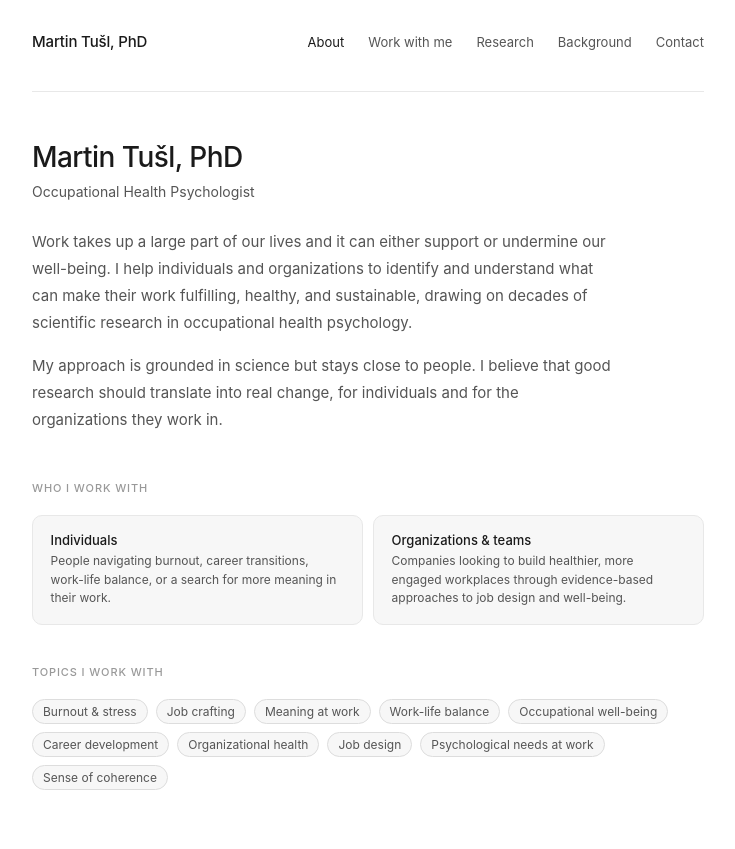
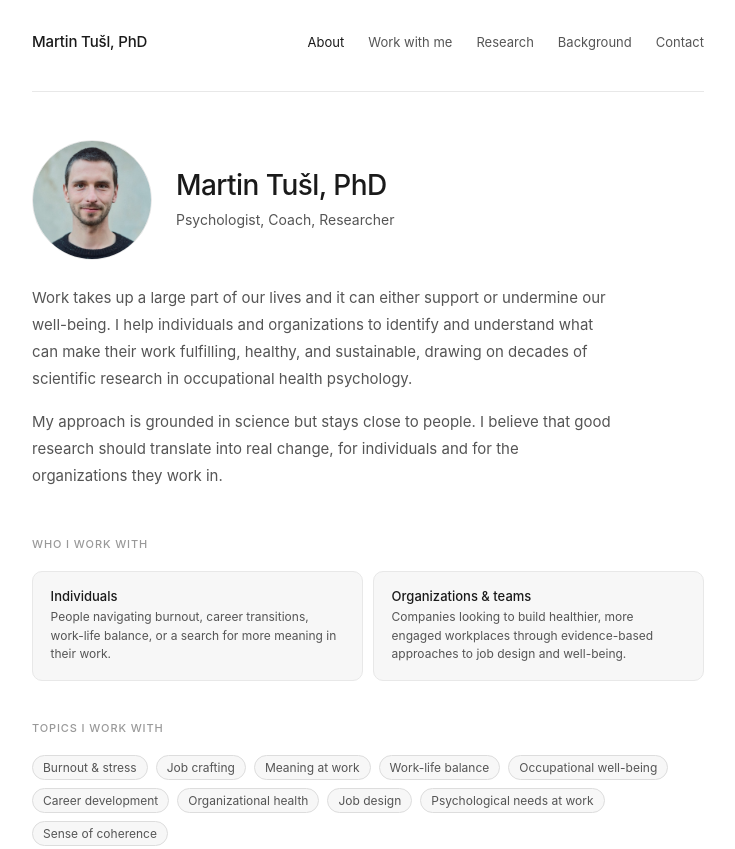
Before and after one commit to jesuismartin/jesuismartin.github.io, a plain HTML site: page index.html in a window 1280 px wide. Shown: the top 849 px of the page, without its empty margins (272-1007 px from the left). Drawn offline with Linux system fonts and the light colour scheme.

Commit message:
Add portrait photo and update title
- Add round portrait next to name on About page (web-sized portrait.jpg)
- Change title to "Psychologist, Coach, Researcher"
- Ignore original full-size portrait

Co-Authored-By: Claude Opus 5.5 <noreply@anthropic.com>

```diff
--- a/index.html
+++ b/index.html
@@ -3,7 +3,7 @@
 <head>
   <meta charset="UTF-8">
   <meta name="viewport" content="width=device-width, initial-scale=1.0">
-  <title>Martin Tušl, PhD — Occupational Health Psychologist</title>
+  <title>Martin Tušl, PhD — Psychologist, Coach, Researcher</title>
   <style>
     *, *::before, *::after { box-sizing: border-box; margin: 0; padding: 0; }
 
@@ -57,6 +57,13 @@
     .hero { margin-bottom: 3rem; }
     .hero h1 { font-size: 28px; font-weight: 500; color: var(--color-text-primary); letter-spacing: -0.02em; margin-bottom: 0.3rem; }
     .hero .role { font-size: 14px; color: var(--color-text-secondary); margin-bottom: 1.5rem; }
+    .hero-head { display: flex; align-items: center; gap: 1.5rem; margin-bottom: 1.5rem; }
+    .hero-head .role { margin-bottom: 0; }
+    .portrait { width: 120px; height: 120px; border-radius: 50%; object-fit: cover; object-position: center 30%; flex-shrink: 0; border: 0.5px solid var(--color-border-tertiary); }
+    @media (max-width: 520px) {
+      .hero-head { flex-direction: column; align-items: flex-start; gap: 1rem; }
+      .portrait { width: 104px; height: 104px; }
+    }
     .hero p { font-size: 15px; line-height: 1.8; color: var(--color-text-secondary); max-width: 580px; }
     .hero p + p { margin-top: 1rem; }
 
@@ -158,8 +165,13 @@
   <!-- ABOUT -->
   <section id="about" class="visible">
     <div class="hero">
-      <h1>Martin Tušl, PhD</h1>
-      <p class="role">Occupational Health Psychologist</p>
+      <div class="hero-head">
+        <img class="portrait" src="portrait.jpg" alt="Portrait of Martin Tušl" width="120" height="120">
+        <div>
+          <h1>Martin Tušl, PhD</h1>
+          <p class="role">Psychologist, Coach, Researcher</p>
+        </div>
+      </div>
       <p>Work takes up a large part of our lives and it can either support or undermine our well-being. I help individuals and organizations to identify and understand what can make their work fulfilling, healthy, and sustainable, drawing on decades of scientific research in occupational health psychology.</p>
       <p>My approach is grounded in science but stays close to people. I believe that good research should translate into real change, for individuals and for the organizations they work in.</p>
     </div>
```
Also changed, not shown: portrait.jpg (added), 1 other file.
